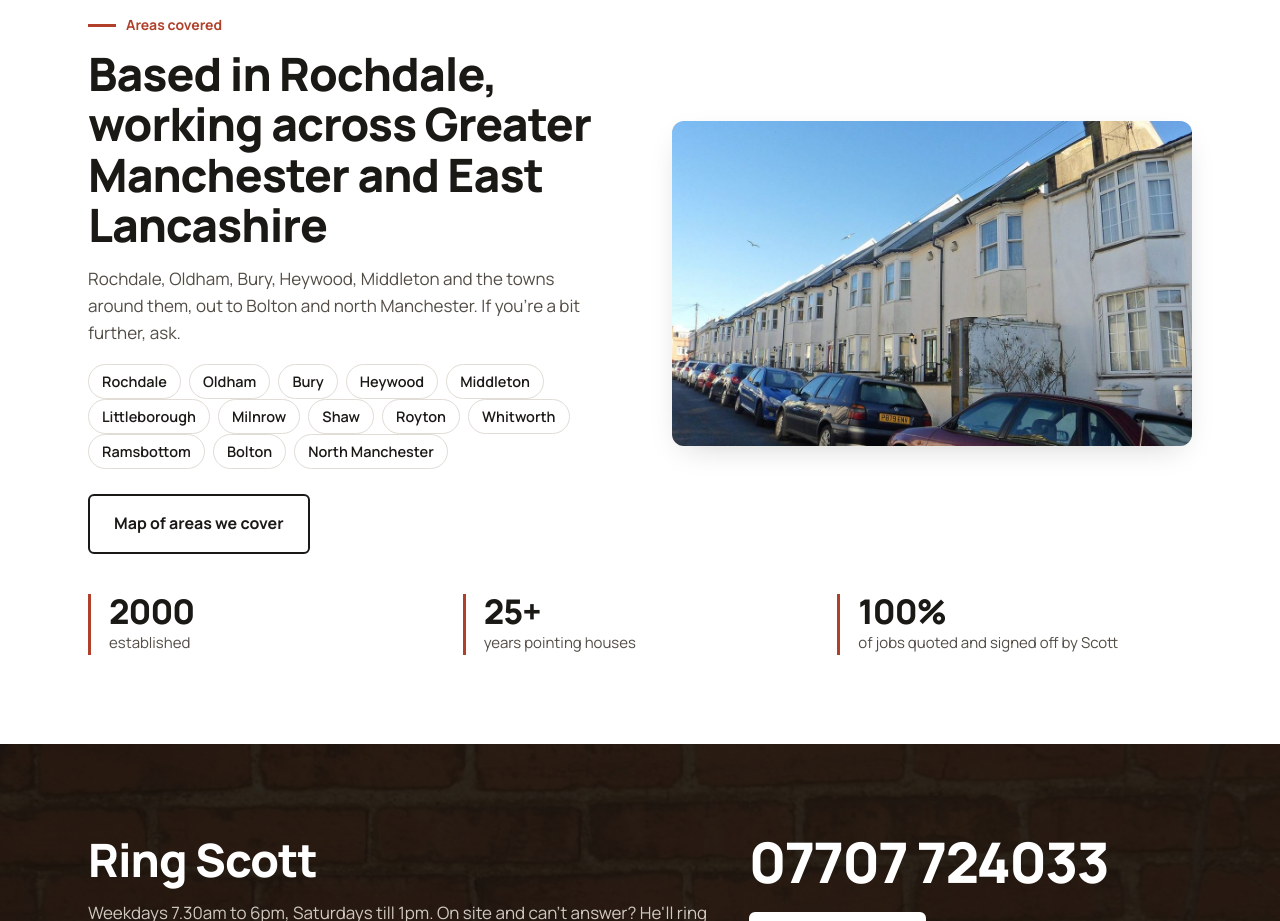
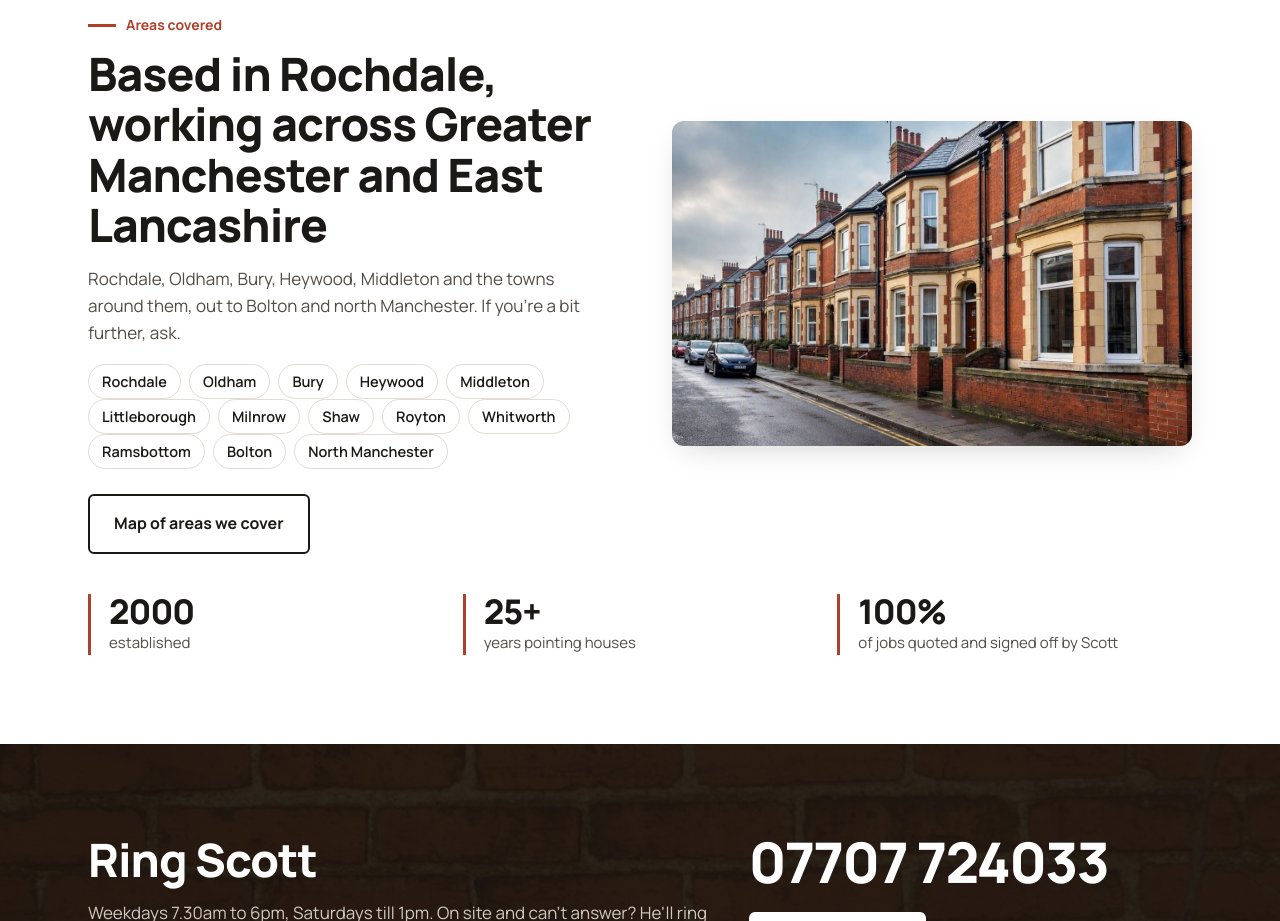
Before and after one commit to CustomGPTer/perfect-pointing, an Eleventy site: page src/about.njk in a window 1280 px wide. Shown: the part 1980-2901 px from the top of the page. Built offline with nearby package versions, Linux system fonts and the light colour scheme; Eleventy itself is replaced by a stand-in of ours; files that its build step writes are made by us from their sources; what image-size would draw is missing.

Commit message:
Replace rendered-terrace street photo with repointed red-brick terrace (About + Areas hero)

```diff
--- a/src/_data/pages.yml
+++ b/src/_data/pages.yml
@@ -25,7 +25,7 @@ areas:
   seo_description: Perfect Pointing covers Rochdale, Oldham, Bury, Heywood, Middleton, Littleborough, Milnrow, Shaw, Royton, Whitworth, Ramsbottom, Bolton and north Manchester. Established 2000.
   heading: Areas we cover
   intro: Based in Rochdale and working within about 15 miles. The towns below are where most of our work is — if you're between them or a little further out, ask.
-  image: /images/uploads/street.jpg
+  image: /images/uploads/street-repointed.jpg
   map_note: Blue circle is our usual working radius from Rochdale. Markers are the towns with their own page.
   cta_heading: Not on the list?
   cta_text: Ring Scott — most jobs over two days are worth the drive.
@@ -71,7 +71,7 @@ about:
   areas_eyebrow: Areas covered
   areas_heading: Based in Rochdale, working across Greater Manchester and East Lancashire
   areas_text: Rochdale, Oldham, Bury, Heywood, Middleton and the towns around them, out to Bolton and north Manchester. If you're a bit further, ask.
-  areas_image: /images/uploads/street.jpg
+  areas_image: /images/uploads/street-repointed.jpg
   stats:
     - number: "2000"
       label: established
--- a/src/_includes/review-card.njk
+++ b/src/_includes/review-card.njk
@@ -1,5 +1,5 @@
 <div class="review">
   <div class="stars" aria-label="{{ r.data.rating or 5 }} out of 5 stars">{% for i in range(0, r.data.rating or 5) %}★{% endfor %}</div>
   <p>"{{ r.templateContent | striptags | trim }}"</p>
-  <div class="who"><span class="av">{{ r.data.name | initials }}</span><div><strong>{{ r.data.name }}</strong><small>{{ r.data.job }}</small>{% if r.data.google %}<small class="gtag">via Google</small>{% endif %}</div></div>
+  <div class="who"><span class="av">{{ r.data.name | initials }}</span><div><strong>{{ r.data.name }}</strong><small>{{ r.data.job }}</small>{% if r.data.google %}<small class="gtag">via Google</small>{% elif r.data.placeholder %}<small class="gtag">Sample review — replace before launch</small>{% endif %}</div></div>
 </div>
--- a/src/about.njk
+++ b/src/about.njk
@@ -39,7 +39,7 @@ eleventyComputed:
         <div class="areas">{% for a in collections.areas | byOrder %}<a href="{{ a.url }}" style="text-decoration:none"><span>{{ a.data.town }}</span></a>{% endfor %}</div>
         <div class="actions"><a class="btn btn-ghost" href="/areas/">Map of areas we cover</a></div>
       </div>
-      <div class="photo wide"><img src="{{ p.areas_image }}" alt="Terraced housing in the Rochdale area" loading="lazy"></div>
+      <div class="photo wide"><img src="{{ p.areas_image }}" alt="Freshly repointed red-brick terrace with bay windows" loading="lazy"></div>
     </div>
     {% if p.stats %}<div class="stat-row">{% for s in p.stats %}<div class="stat"><strong>{{ s.number }}</strong><span>{{ s.label }}</span></div>{% endfor %}</div>{% endif %}
   </div>
--- a/src/admin/config.yml
+++ b/src/admin/config.yml
@@ -354,7 +354,8 @@ collections:
       - { name: job, label: What was done and where, widget: string, hint: "e.g. Chimney stack, Worsley" }
       - { name: rating, label: Stars, widget: number, value_type: int, min: 1, max: 5, default: 5 }
       - { name: order, label: Order (1 = first), widget: number, value_type: int, default: 1 }
-      - { name: featured, label: Show on home page (first three ticked are shown), widget: boolean, default: false }
+      - { name: placeholder, label: Placeholder (sample text — untick when this is a real review), widget: boolean, default: false, required: false }
+              - { name: featured, label: Show on home page (first three ticked are shown), widget: boolean, default: false }
       - { name: body, label: The review, widget: text }
 
   # ------------------------------------------------------------------ FAQs
```
Also changed, not shown: src/images/uploads/street-repointed.jpg (added).
